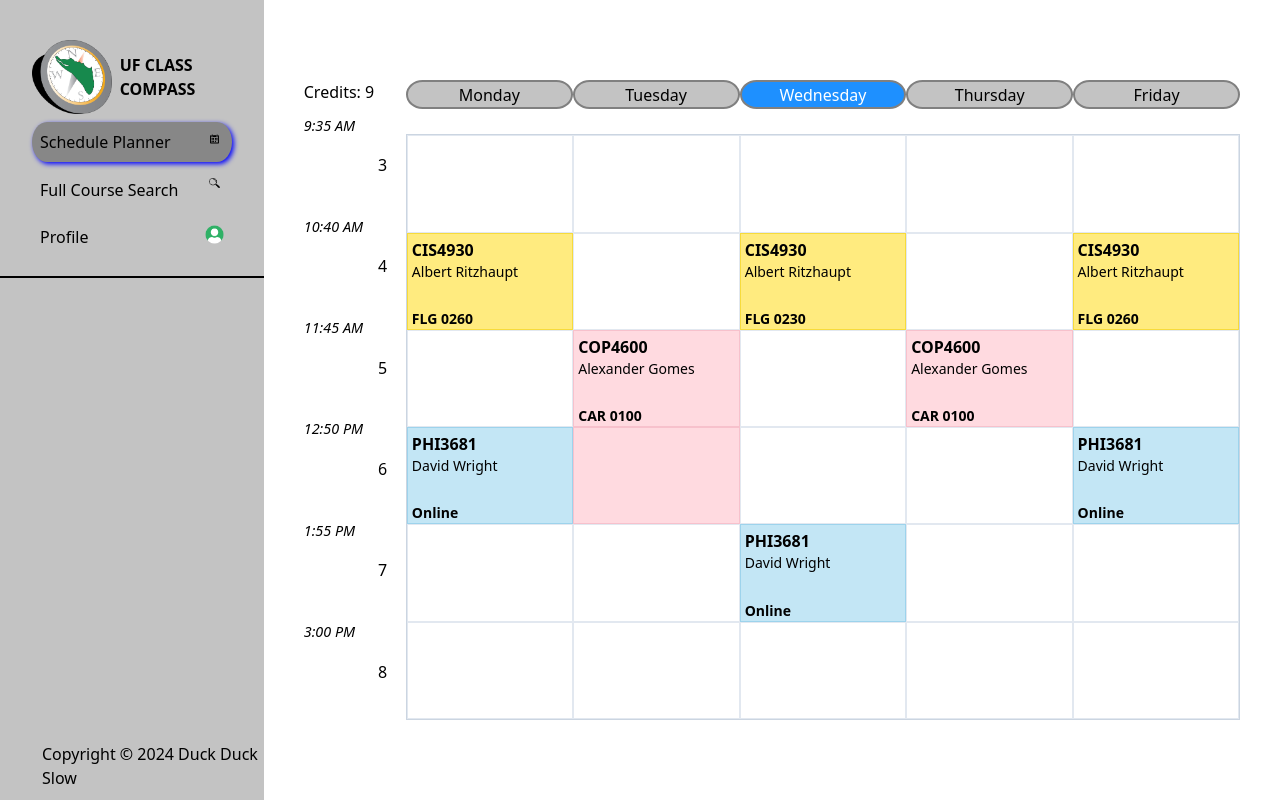
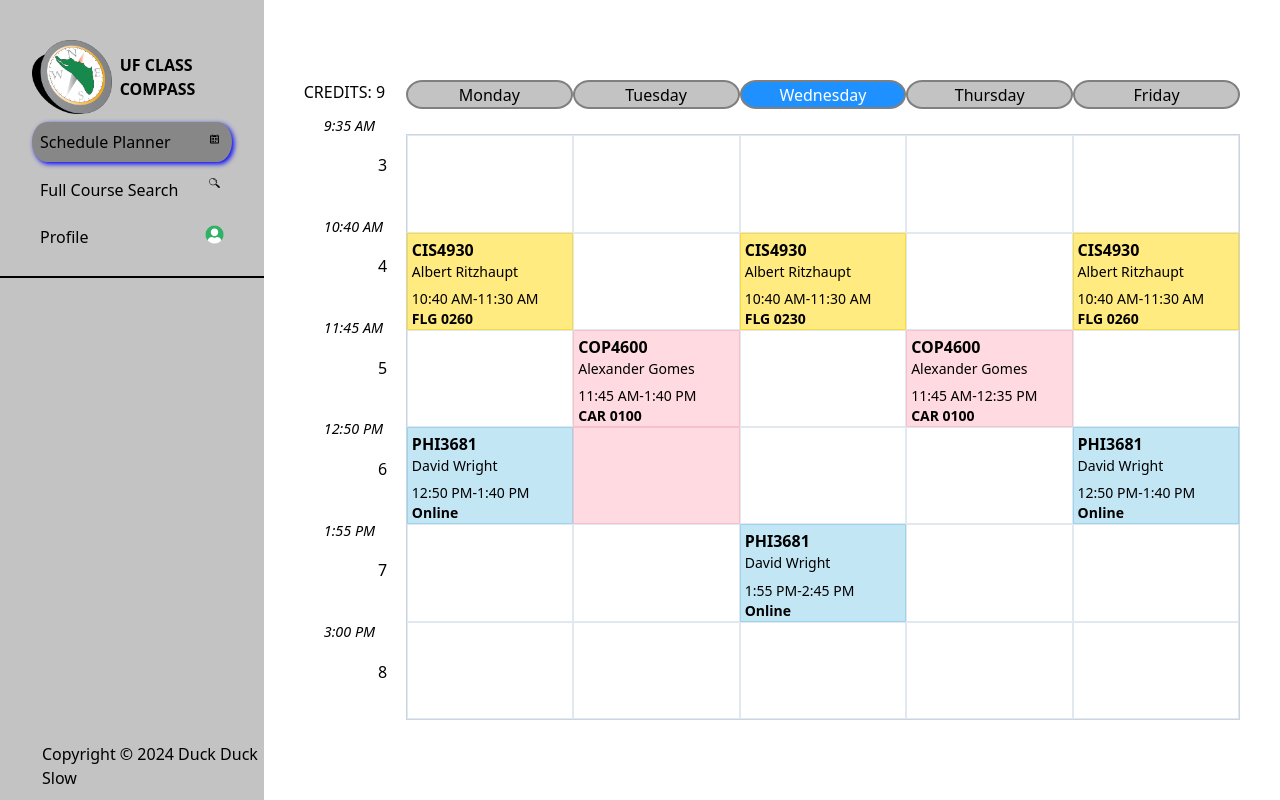
Before and after one commit to sheehan-j/uf-class-compass, a React (Vite) app: page / in a window 1280 px wide. Built offline with nearby package versions, Linux system fonts and the light colour scheme.

Commit message:
added class times to each class cell

```diff
--- a/src/components/ClassCell.jsx
+++ b/src/components/ClassCell.jsx
@@ -1,7 +1,9 @@
 import PropTypes from "prop-types";
 import "../styles/ClassCell.css"
+import { getPeriodTimes } from "../constants/BlockTimes";
 
-const ClassCell = ({ color, code, instructor, location }) => {
+const ClassCell = ({ cell }) => {
+	const { color, code, instructor, location, length, row } = cell;
 	return (
 		<div
 			className="z-10 p-1 flex box-content relative classCellWrapper"
@@ -10,17 +12,28 @@ const ClassCell = ({ color, code, instructor, location }) => {
 			<div className="font-sans w-full">
 				<div className="font-semibold">{code}</div>
 				<div className="text-sm">{instructor}</div>
-				<div className="text-sm absolute bottom-0 font-semibold">{location}</div>
+				<div className="text-sm absolute bottom-0">
+					{length && (
+						<div>
+							{getPeriodTimes(row).start}-{getPeriodTimes(row+length-1).end}
+						</div>
+					)}
+					<div className="font-semibold">{location}</div>
+				</div>
 			</div>
 		</div>
 	);
 };
 
 ClassCell.propTypes = {
-	color: PropTypes.string.isRequired,
-	code: PropTypes.string,
-	instructor: PropTypes.string,
-	location: PropTypes.string,
+	cell: PropTypes.shape({
+        color: PropTypes.string.isRequired,
+        code: PropTypes.string.isRequired,
+        instructor: PropTypes.string.isRequired,
+        location: PropTypes.string.isRequired,
+		length: PropTypes.number.isRequired,
+		row: PropTypes.number.isRequired,
+    }).isRequired,
 };
 
 export default ClassCell;
--- a/src/components/Grid.jsx
+++ b/src/components/Grid.jsx
@@ -20,7 +20,7 @@ const Grid = ({ grid, colCount, rowCount, isSkeleton }) => {
 						) : // If this grid is not a skeleton, draw a class cell if this cell is a class.
 						// Otherwise, draw an empty cell without a border to act as a spacer
 						cell.isClass ? (
-							<ClassCell key={rowIndex * colCount + colIndex} color={cell.color} code={cell.code} instructor={cell.instructor} location={cell.location}/>
+							<ClassCell key={rowIndex * colCount + colIndex} cell={cell}/>
 						) : (
 							<EmptyCell key={rowIndex * colCount + colIndex} hasBorder={false} />
 						)
--- a/src/components/Schedule.jsx
+++ b/src/components/Schedule.jsx
@@ -102,6 +102,7 @@ const Schedule = ({ colCount, maxRowCount }) => {
 					color: Colors.classColors[colorIndex],
 					code: classItem.code,
 					location: meetingItem.location,
+					length: meetingItem.length,
 				};
 
 				for (var i = 1; i < meetingItem.length; i++) {
@@ -131,13 +132,13 @@ const Schedule = ({ colCount, maxRowCount }) => {
 	return (
 		<>
 		<div className="relative" style={{height: "100%", marginRight:"2%", width: "10%"}}>
-			<div style={{ height: "5%", marginBottom: "3%"}}>
-				<p style={{whiteSpace: "nowrap"}}>Credits: {credits}</p>
+			<div className="font-medium" style={{ height: "5%", marginBottom: "3%"}}>
+				<p style={{whiteSpace: "nowrap"}}>CREDITS: {credits}</p>
 			</div>
 			<div className="grid relative" style={{height: "95%"}}>
 				{grid.map((row) => (
 					<div className="relative" style={{display: 'flex', alignItems: "center",height: '100%' }}>
-						<div className="left-0 top-0 italic absolute" style={{ whiteSpace: "nowrap", width: "30%", fontSize: "0.9em" }}>
+						<div className="left-5 top-0 italic absolute" style={{ whiteSpace: "nowrap", width: "30%", fontSize: "0.9em" }}>
 							{getPeriodTimes(row[0].row).start}
 						</div>
 						<div style={{flex: "1", display: 'flex', justifyContent: 'right', alignItems: 'center', height: '100%'}}>
```
